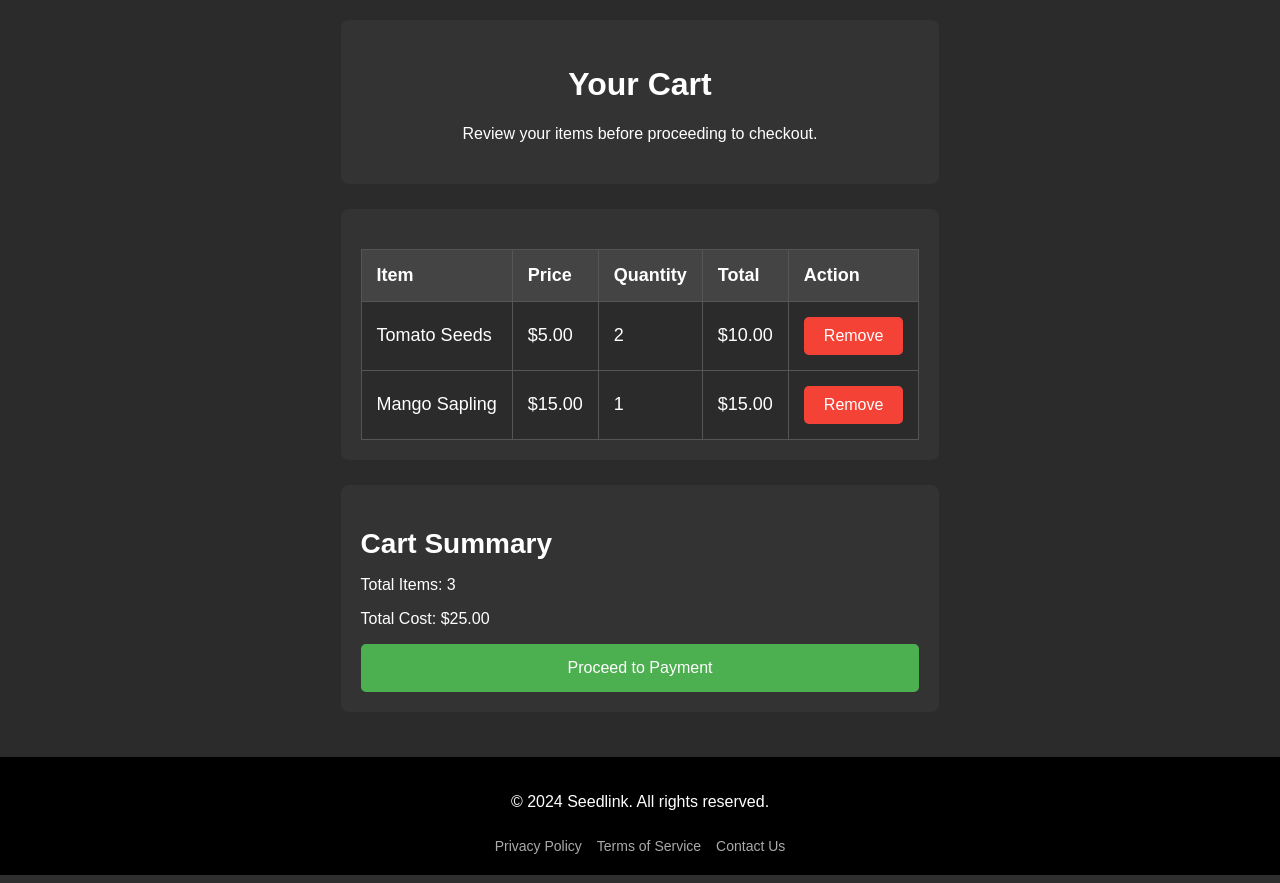
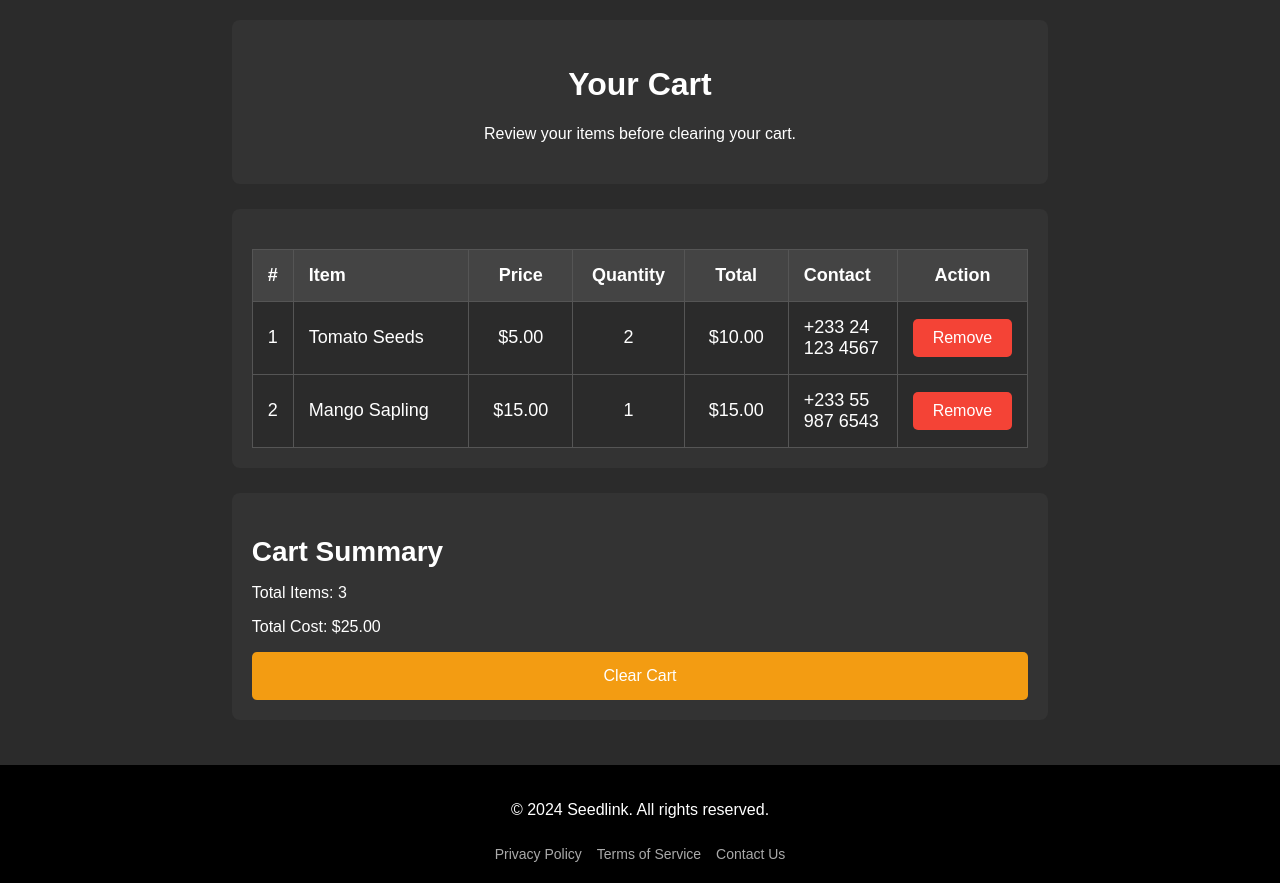
Before and after one commit to KHAL33L/Seedlink, a PHP site: page /view/cart.html in a window 1280 px wide. Shown: the part 90-973 px from the top of the page. Run offline with PHP 8.4, Linux system fonts and the light colour scheme.

Commit message:
made changes to cart for contact info / clear cart

```diff
--- a/assets/css/cart.css
+++ b/assets/css/cart.css
@@ -82,7 +82,8 @@ body {
 
 /* Cart Table */
 table {
-    width: 100%;
+    width: 100%; /* Set to 100% for full width */
+    margin: 0 auto;
     border-collapse: collapse;
     margin-top: 20px;
 }
@@ -97,11 +98,13 @@ th, td {
 th {
     background-color: #444;
     color: white;
+    text-align: center;
 }
 
 td {
     background-color: #2b2b2b;
     color: white;
+    text-align: center; /* Center text in all cells */
 }
 
 tr:nth-child(even) {
@@ -110,6 +113,39 @@ tr:nth-child(even) {
 
 tr:hover {
     background-color: #555;
+}
+
+/* Specific Column Styling */
+th:first-child,
+td:first-child {
+    width: 5%; /* Narrower for "Number" column */
+}
+
+th:nth-child(2),
+td:nth-child(2) {
+    width: 30%; /* Widen the "Item" column */
+    text-align: left; /* Left-align the "Item" column */
+}
+
+th:nth-child(3),
+td:nth-child(3) {
+    width: 15%; /* Set width for "Price" */
+}
+
+th:nth-child(4),
+td:nth-child(4) {
+    width: 15%; /* Set width for "Quantity" */
+}
+
+th:nth-child(5),
+td:nth-child(5) {
+    width: 15%; /* Set width for "Total" */
+}
+
+th:nth-child(6),
+td:nth-child(6) {
+    width: 15%; /* Set width for "Contact" */
+    text-align: left; /* Left-align phone numbers */
 }
 
 /* Buttons */
@@ -139,6 +175,11 @@ button:hover {
     width: 100%;
     text-align: center;
     padding: 15px;
+    background-color: #f39c12; /* Orange for "Clear Cart" */
+}
+
+.submit-btn:hover {
+    background-color: #e67e22; /* Darker orange on hover */
 }
 
 /* Footer */
--- a/view/cart.html
+++ b/view/cart.html
@@ -14,19 +14,17 @@
             <li><a href="home.php">Home</a></li>
             <li><a href="shop.php">Shop</a></li>
             <li><a href="about.php">About</a></li>
-
         </ul>
         <div class="nav-icons">
             <ul>
-            <a href="#cart">🛒+</a>
-            <?php if ($isLoggedIn): ?>
+                <a href="#cart">🛒+</a>
+                <?php if ($isLoggedIn): ?>
                     <a href="profile.php">Profile</a>
                     <a href="../actions/logoutUser.php">Logout</a>
-            <?php else: ?>
-                <a href="login.html">Login</a>
-            <?php endif; ?>
+                <?php else: ?>
+                    <a href="login.html">Login</a>
+                <?php endif; ?>
             </ul>
-            <!-- <a href="profile.html">Profile</a> -->
         </div>
     </nav>
 
@@ -34,34 +32,40 @@
     <div class="profile-page">
         <div class="profile-container">
             <h1>Your Cart</h1>
-            <p>Review your items before proceeding to checkout.</p>
+            <p>Review your items before clearing your cart.</p>
         </div>
         <div class="products-container">
             <table>
                 <thead>
                     <tr>
+                        <th>#</th>
                         <th>Item</th>
                         <th>Price</th>
                         <th>Quantity</th>
                         <th>Total</th>
+                        <th>Contact</th>
                         <th>Action</th>
                     </tr>
                 </thead>
                 <tbody>
                     <tr>
+                        <td>1</td>
                         <td>Tomato Seeds</td>
                         <td>$5.00</td>
                         <td>2</td>
                         <td>$10.00</td>
+                        <td>+233 24 123 4567</td>
                         <td>
                             <button class="remove-btn">Remove</button>
                         </td>
                     </tr>
                     <tr>
+                        <td>2</td>
                         <td>Mango Sapling</td>
                         <td>$15.00</td>
                         <td>1</td>
                         <td>$15.00</td>
+                        <td>+233 55 987 6543</td>
                         <td>
                             <button class="remove-btn">Remove</button>
                         </td>
@@ -75,7 +79,7 @@
             <h2>Cart Summary</h2>
             <p>Total Items: 3</p>
             <p>Total Cost: $25.00</p>
-            <button class="submit-btn" onclick="location.href='#'">Proceed to Payment</button>
+            <button class="submit-btn" onclick="clearCart()">Clear Cart</button>
         </div>
     </div>
 
@@ -90,5 +94,16 @@
             </ul>
         </div>
     </footer>
+
+    <!-- JavaScript to Clear Cart -->
+    <script>
+        function clearCart() {
+            if (confirm("Are you sure you want to clear your cart?")) {
+                // Example action: Clear cart via server or frontend
+                alert("Cart has been cleared!");
+                location.reload(); // Reload the page to reflect changes
+            }
+        }
+    </script>
 </body>
 </html>
```
